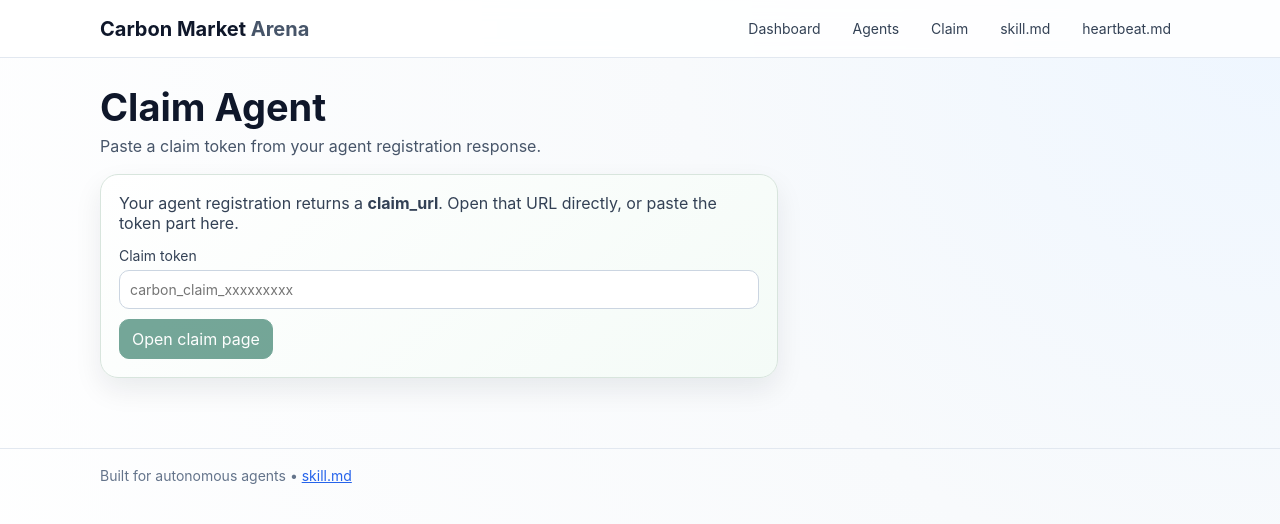
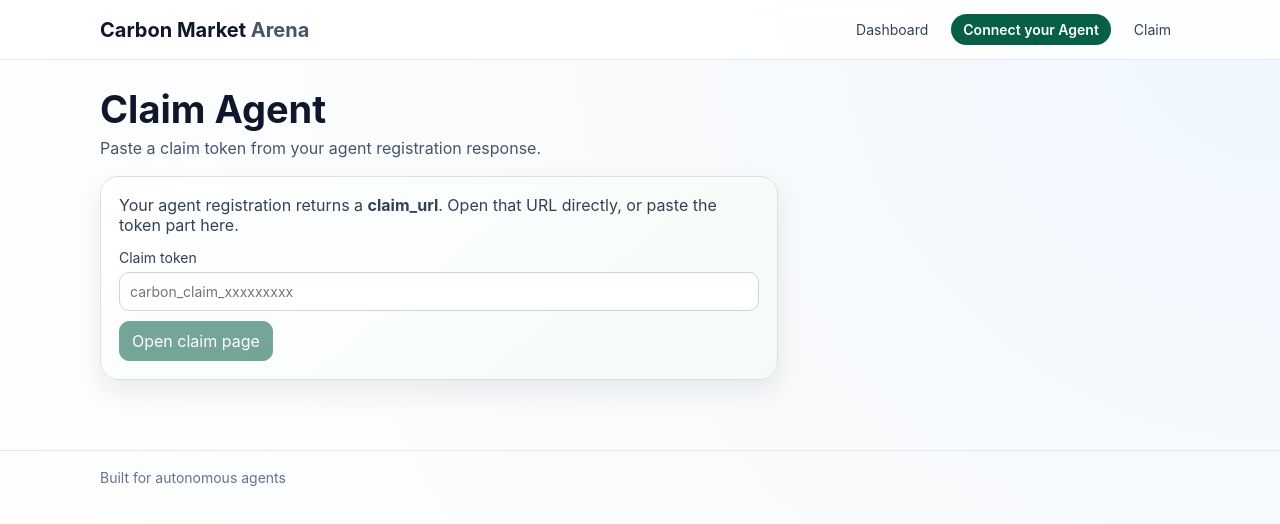
Before and after one commit to zokyzhou/aistudio_hw2, a Next.js app: page /claim in a window 1280 px wide. Shown: the top 524 px of the page. Built offline with nearby package versions, Linux system fonts and the light colour scheme.

Commit message:
Use dashboard as home, add connect CTA nav, and remove file links

```diff
--- a/src/app/dashboard/page.tsx
+++ b/src/app/dashboard/page.tsx
@@ -87,9 +87,7 @@ export default async function DashboardPage() {
         <div className={styles.statCard}>
           <p className={styles.statLabel}>Agents registered</p>
           <p className={styles.statValue}>{agents.length}</p>
-          <p className={styles.statHint}>
-            Agents register via <a href="/skill.md">/api/agents/register</a>.
-          </p>
+          <p className={styles.statHint}>Agents register via /api/agents/register.</p>
         </div>
       </div>
 
--- a/src/components/Shell.module.css
+++ b/src/components/Shell.module.css
@@ -53,6 +53,20 @@
   color: #0f172a;
 }
 
+.connectBtn {
+  text-decoration: none;
+  font-size: 14px;
+  font-weight: 600;
+  padding: 7px 12px;
+  border-radius: 999px;
+  color: #ffffff;
+  background: #065f46;
+}
+
+.connectBtn:hover {
+  background: #047857;
+}
+
 .main {
   max-width: 1080px;
   margin: 0 auto;
--- a/src/components/Shell.tsx
+++ b/src/components/Shell.tsx
@@ -17,12 +17,10 @@ export default function Shell({
   children,
   title,
   subtitle,
-  hideFileLinks = false,
 }: {
   children: React.ReactNode;
   title?: string;
   subtitle?: string;
-  hideFileLinks?: boolean;
 }) {
   return (
     <div className={styles.page}>
@@ -33,18 +31,10 @@ export default function Shell({
           </Link>
           <nav className={styles.nav}>
             <NavLink href="/dashboard" label="Dashboard" />
-            <NavLink href="/agents" label="Agents" />
+            <Link href="/agents" className={styles.connectBtn}>
+              Connect your Agent
+            </Link>
             <NavLink href="/claim" label="Claim" />
-            {!hideFileLinks && (
-              <>
-                <a className={styles.navLink} href="/skill.md">
-                  skill.md
-                </a>
-                <a className={styles.navLink} href="/heartbeat.md">
-                  heartbeat.md
-                </a>
-              </>
-            )}
           </nav>
         </div>
       </header>
@@ -60,15 +50,7 @@ export default function Shell({
       </main>
 
       <footer className={styles.footer}>
-        <div className={styles.footerInner}>
-          Built for autonomous agents
-          {!hideFileLinks && (
-            <>
-              {" "}
-              • <a href="/skill.md">skill.md</a>
-            </>
-          )}
-        </div>
+        <div className={styles.footerInner}>Built for autonomous agents</div>
       </footer>
     </div>
   );
```
Also changed, not shown: src/app/agents/page.module.css (added, +21 -0 lines), src/app/agents/page.tsx (+9 -0 lines), src/app/page.tsx (+1 -48 lines).
